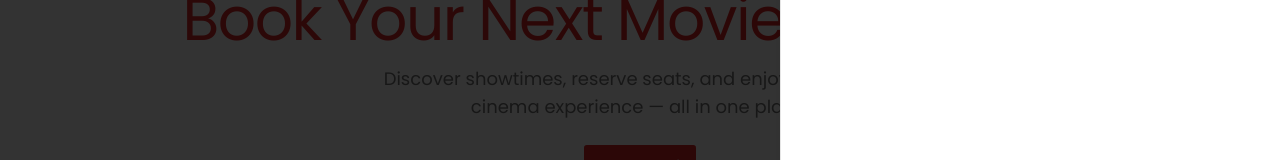
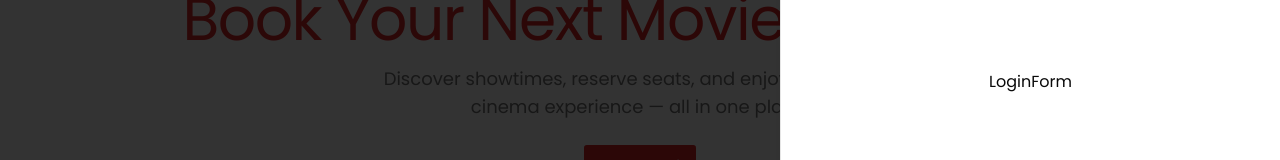
Before and after one commit to Nimira43/Scela, a Next.js app: page / in a window 1280 px wide. Both pictures are taken after a click on the button "Login". Shown: the part 350-510 px from the top of the page. Built offline with nearby package versions, Linux system fonts and the light colour scheme; a web font is replaced by a local one.

Commit message:
registerFormSchema.

```diff
--- a/src/app/(public)/_components/register-form.tsx
+++ b/src/app/(public)/_components/register-form.tsx
@@ -1,4 +1,24 @@
+'use client'
+
+import { zodResolver } from '@hookform/resolvers/zod'
+import { useForm } from 'react-hook-form'
+import { z } from 'zod'
+
+const registerFormSchema = z.object({
+  name: z.string().min(1),
+  email: z.string().email(),
+  password: z.string().min(8)
+})
+
 function RegisterForm() {
+  const form = useForm<z.infer<typeof registerFormSchema>>({
+    resolver: zodResolver(registerFormSchema),
+    defaultValues: {
+      name: '',
+      email: '',
+      password: ''
+    }
+  })
   return (
     <div>
       RegisterForm
--- a/src/app/(public)/page.tsx
+++ b/src/app/(public)/page.tsx
@@ -3,9 +3,14 @@
 import { Button } from '@/components/ui/button'
 import { Sheet, SheetContent, SheetHeader, SheetTitle } from '@/components/ui/sheet'
 import { useState } from 'react'
+import RegisterForm from './_components/register-form'
+import LoginForm from './_components/login-form'
+import { useSearchParams } from 'next/navigation'
 
 export default function HomePage() {
   const [openSheet, setOpenSheet] = useState(false)
+  const queryStrings = useSearchParams()
+  const form = queryStrings.get('form')
 
   return (
     <div className='min-h-screen flex flex-col'>
@@ -40,6 +45,12 @@ export default function HomePage() {
           <SheetContent className='min-w-[500px]'>
             <SheetHeader>
               <SheetTitle></SheetTitle>
+              <div className='flex flex-col items-center justify-center h-screen'>
+                {form === 'register'
+                  ? <RegisterForm />
+                  : <LoginForm />
+                }
+              </div>
             </SheetHeader>
           </SheetContent>
         </Sheet>
```
